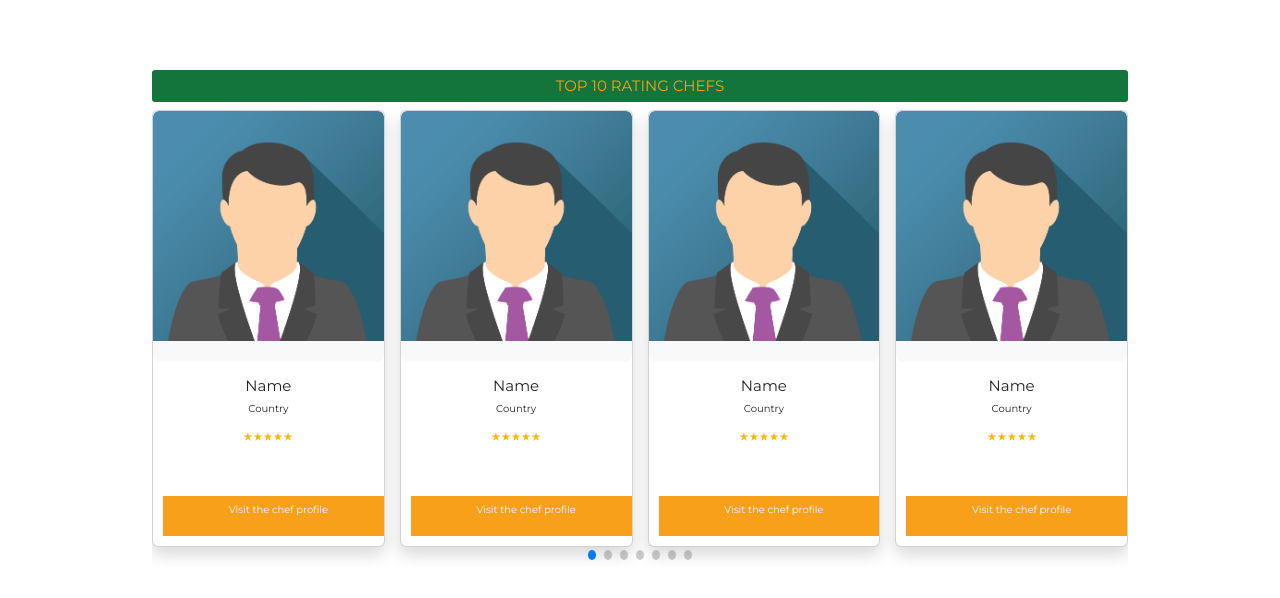
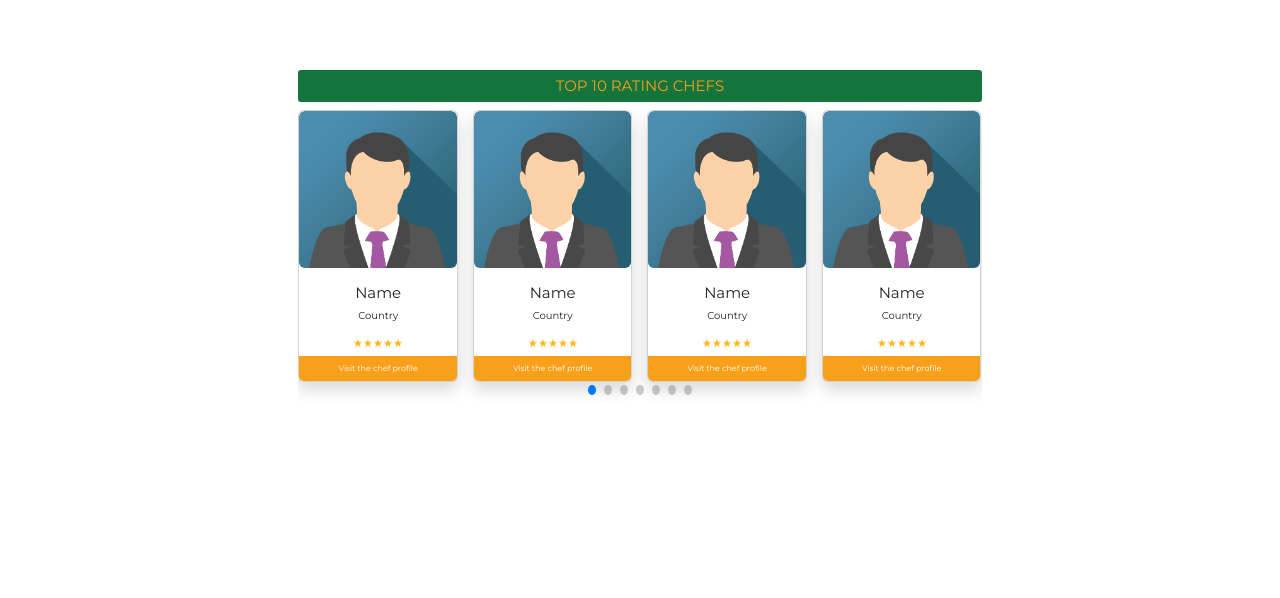
Before and after one commit to Ashraf-Alshashaa/class38-group2-project-hommy-food, a React app in the folder client/: page / in a window 1280 px wide. Shown: the part 804-1402 px from the top of the page. After the commit the page ends 1320 px from the top, so only its background shows below. Built offline with nearby package versions, Linux system fonts and the light colour scheme; no server answers.

Commit message:
Update the styling

```diff
--- a/client/src/components/chefsSlider/ChefCard.js
+++ b/client/src/components/chefsSlider/ChefCard.js
@@ -10,7 +10,7 @@ const ChefCard = ({ chefName, chefCountry, chefImg, chefRatingImg }) => {
         <div className="overflow-hidden rounded p-0 bg-light">
           <Card.Img variant="top" src={chefImg} />
         </div>
-        <Card.Body className="text-center">
+        <Card.Body className="top-chef-card-body-container text-center">
           <Card.Title className="slider-chef-name display-14">
             {chefName}
           </Card.Title>
--- a/client/src/components/chefsSlider/chefsSlider.css
+++ b/client/src/components/chefsSlider/chefsSlider.css
@@ -1,3 +1,6 @@
+.swiper {
+  width: 70%;
+}
 .swiper-wrapper {
   padding-bottom: 30px;
 }
@@ -10,12 +13,22 @@
   border-radius: 3px;
   padding: 5px 10px;
   text-transform: uppercase;
+  margin-left: auto;
+  margin-right: auto;
+  width: 70%;
 }
 
 .container {
-  width: 60%;
+  /* width: 80%; */
 }
 
+.top-chef-card-body-container {
+  padding-bottom: 0;
+}
+
+.card-img-top {
+  padding-bottom: 0;
+}
 .slider-chef-name {
   font-size: 15px;
 }
@@ -24,10 +37,15 @@
   font-size: 10px;
 }
 
+.card-img-Body {
+  padding-bottom: 0;
+}
+
 .visit-chef-btn {
-  max-height: 5vh;
+  height: 25px;
+  margin: 0;
 }
 
 .visit-chef-text {
-  font-size: 10px;
+  font-size: 8px;
 }
```
